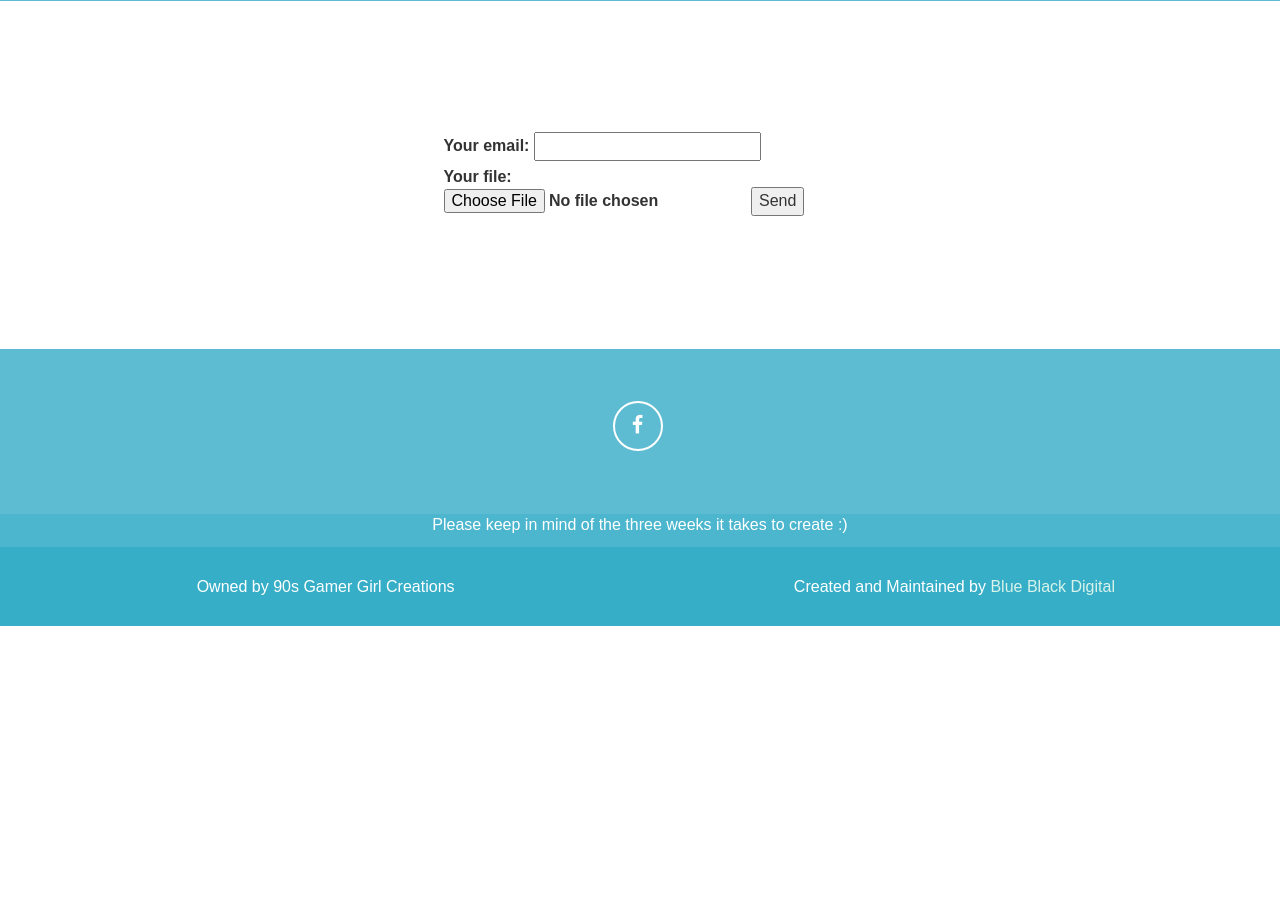
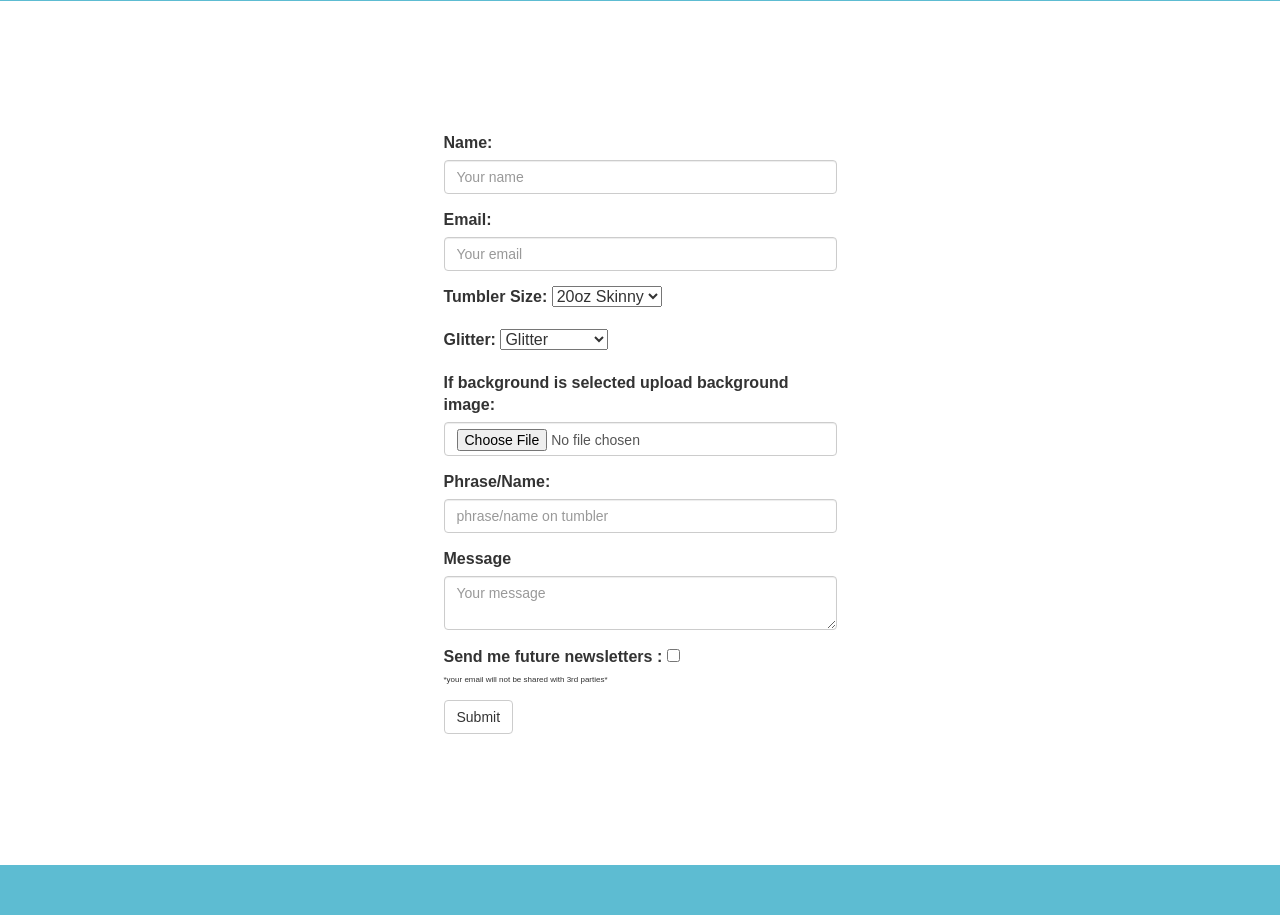
Before and after one commit to RyanGatchel/90-s_Gamer_Girl_Creations, a website: page dist/index.html in a window 1280 px wide. Shown: the part 2860-3775 px from the top of the page. Before the commit the page ends 3486 px from the top, so only its background shows below. Drawn offline with nearby package versions, Linux system fonts and the light colour scheme; some packages are replaced by stand-ins of ours; a script that the page names is missing.

Commit message:
creating contact form for custom tumbler test

```diff
--- a/dist/index.html
+++ b/dist/index.html
@@ -181,22 +181,73 @@ ps. all cups created have my personal logo at the bottom used as my signature fo
 
 <div class="row">
 <div id="email" class="container-fluid col-lg-12 email">
+	<form method="POST" action="http://formspree.io/rgatchel94@gmail.com">
+
 <form
-  action="https://formspree.io/rgatchel94@gmail.com"
+  action="https://formspree.io/xknqgkky"
   method="POST"
   enctype="multipart/form-data"
 >
-  <label>
-    Your email:
-    <input type="text" name="_replyto">
-  </label>
-  <label>
-    Your file:
-    <input type="file" name="upload">
-  </label>
+ <div class="form-group">
+			<label for="name">Name: </label>
+			<input type="name" class="form-control" name="name" id="name" placeholder="Your name">
+		</div>
 
-  <button type="submit">Send</button>
-</form>
+		<div class="form-group">
+			<label for="email">Email: </label>
+			<input type="email" class="form-control" name="email" id="email" placeholder="Your email">
+		</div>
+
+		<div class="form-group">
+			<label for="size">Tumbler Size: </label>
+			<select name="size" id="size" required="">
+				<option value="20oz Skinny" selected="">20oz Skinny</option>
+				<option value="22oz Fatty">22oz Fatty</option>
+				<option value="30oz Curve">30oz Curve</option>
+				<option value="17oz Mason">17oz Mason</option>
+				<option value="20oz Fatty">20oz Fatty</option>
+				<option value="14oz">14oz</option>
+				<option value="12oz">12oz</option>
+				<option value="14oz">14oz</option>
+				<option value="9oz">9oz</option>
+				<option value="18oz">18oz</option>
+				<option value="30oz Skinny">30oz Skinny</option>
+				<option value="12oz">12oz</option>
+			</select>
+		</div>
+
+		<div class="form-group">
+			<label for="size">Glitter: </label>
+			<select name="glitter" id="glitter" required="">
+				<option value="glitter" selected="">Glitter</option>
+				<option value="background">Background</option>
+				<option value="Neither">Neither</option>
+			</select>
+		</div>
+
+		<div class="form-group">
+			<label for="background">If background is selected upload background image: </label>
+			<input type="file" class="form-control" name="upload" id="name" placeholder="phrase/name on tumbler">
+		</div>
+
+		<div class="form-group">
+			<label for="phrase">Phrase/Name: </label>
+			<input type="phrase_name" class="form-control" name="phrase_name" id="name" placeholder="phrase/name on tumbler">
+		</div>
+
+		<div class="form-group">
+			<label for="comment">Message</label>
+			<textarea class="form-control" name="message" placeholder="Your message"></textarea>
+		</div>
+
+		<div class="form-group">
+			<label for="newsletter">Send me future newsletters :
+			<input type="checkbox" name="newsletter" value="newsletter"></label>
+			<p id="promise"> *your email will not be shared with 3rd parties* </p>
+		</div>
+
+			<button type="submit" class="btn btn-default">Submit</button>
+	</form>
 </div>
 </div>
 
```
